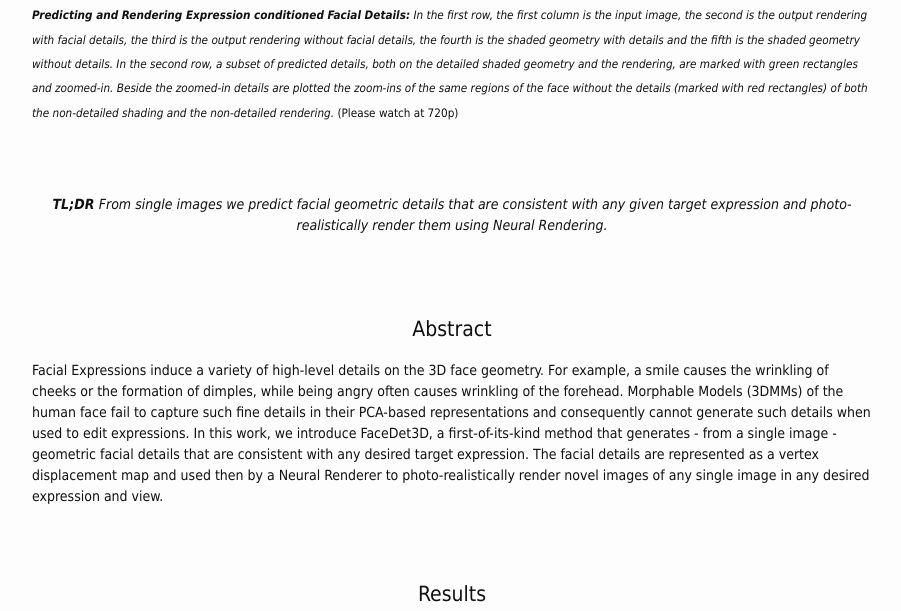
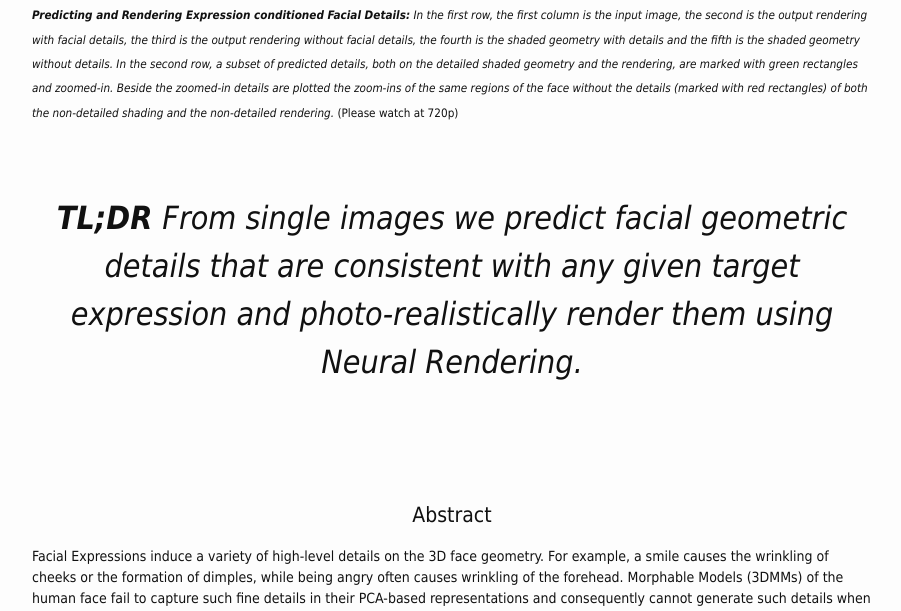
Before and after one commit to shahrukhathar/shahrukhathar.github.io, a Jekyll site: the page built from _posts/2020-12-14-FaceDet3D.markdown, in a window 1280 px wide. Shown: the part 781-1392 px from the top of the page, without its empty margins (188-1089 px from the left). Built offline with Jekyll 4.4.1, drawn with Linux system fonts in a browser that asks for light colours; nearby versions of some CDN libraries; library files that are not in the unit come from our copies.

Commit message:
Added TL;DR

```diff
--- a/_posts/2020-12-14-FaceDet3D.markdown
+++ b/_posts/2020-12-14-FaceDet3D.markdown
@@ -41,7 +41,7 @@
 <br>
 <div align="center">
   <br>
-  <i><b>TL;DR </b> From single images we predict facial geometric details that are consistent with any given target expression and photo-realistically render them using Neural Rendering.</i>
+  <h2><i><b>TL;DR </b> From single images we predict facial geometric details that are consistent with any given target expression and photo-realistically render them using Neural Rendering.</i></h2>
   <br>
   <br>
 </div>
```
